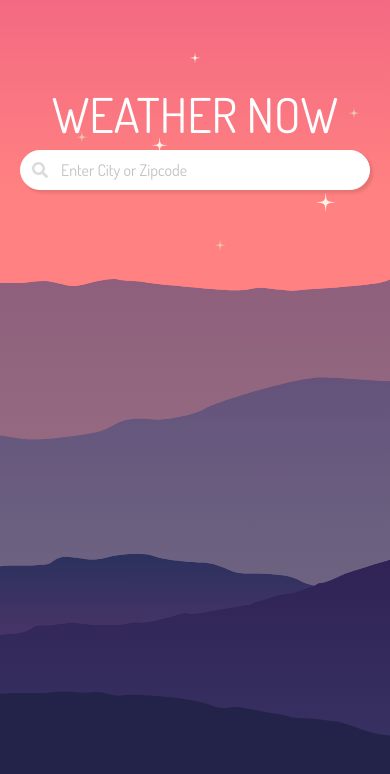
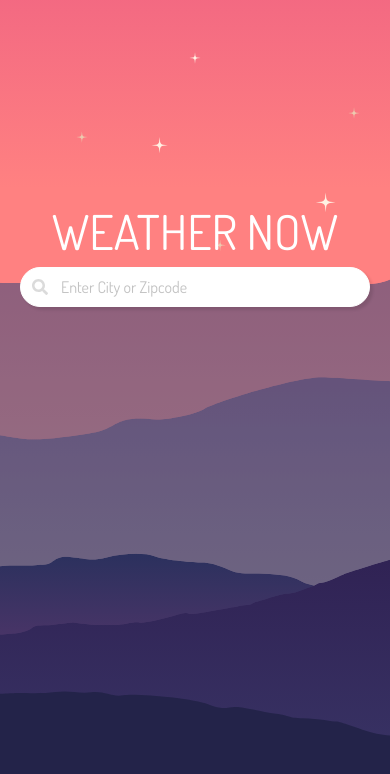
Before and after one commit to OliverVorasai/weather-now, a Vue app: page / in a window 390 px wide. Shown: the top 774 px of the page. Built offline with nearby package versions, Linux system fonts and the light colour scheme.

Commit message:
Moved landing page elements closer to middle of page on mobile

```diff
--- a/src/components/HeaderComponent.vue
+++ b/src/components/HeaderComponent.vue
@@ -10,7 +10,7 @@ export default {
   },
   computed: {
     style() {
-      return this.searchMade ? "padding-top: 0%" : "padding-top: 20%";
+      return this.searchMade ? "padding-top: 0%" : "";
     },
   },
 };
@@ -24,9 +24,11 @@ h1 {
   transition: 0.5s;
   @media only screen and (max-width: 768px) {
     font-size: 3rem;
+    padding-top: 50%
   }
   @media only screen and (min-width: 769px) {
     font-size: 5rem;
+    padding-top: 20%;
   }
 }
 </style>
```
